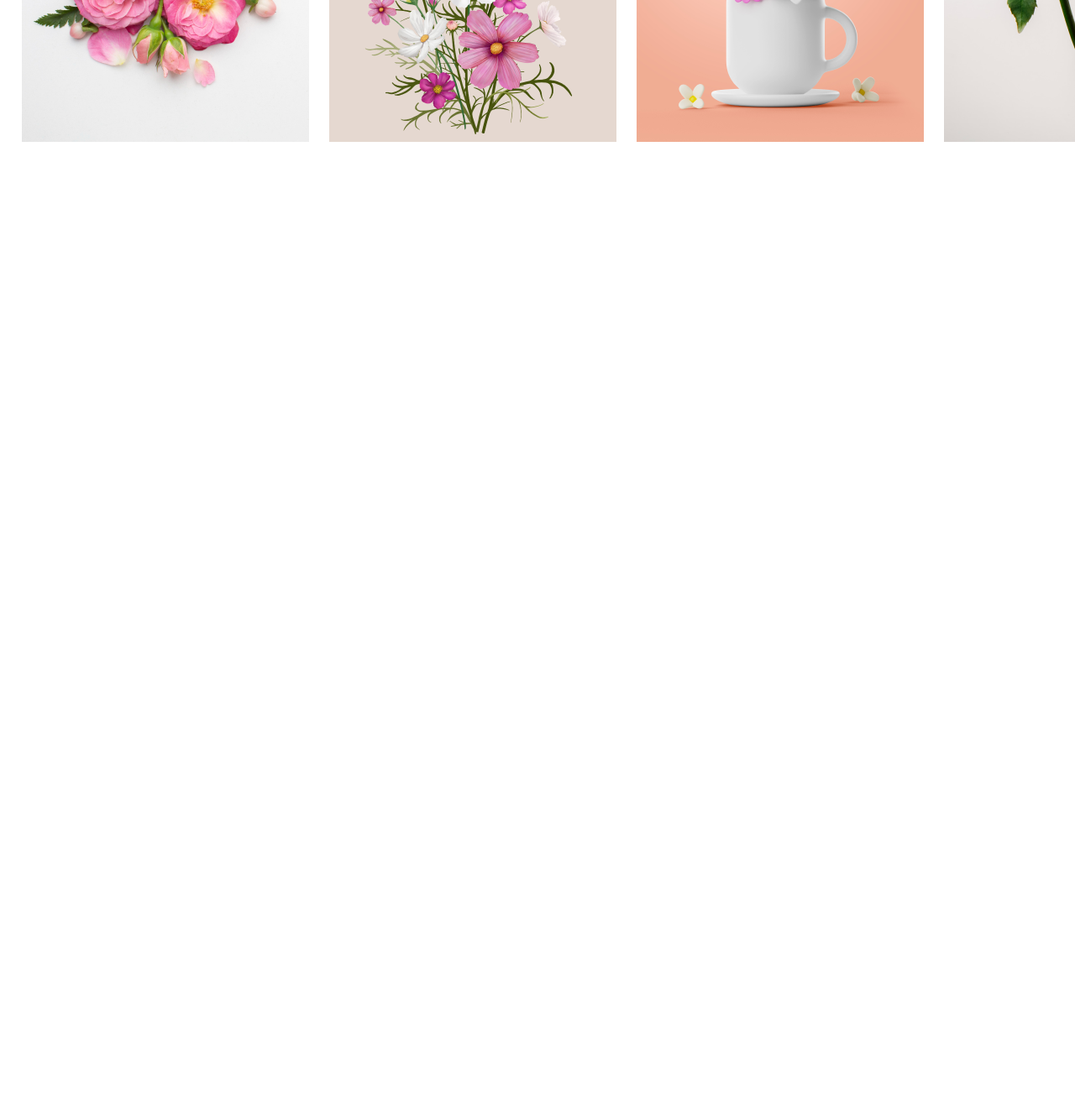
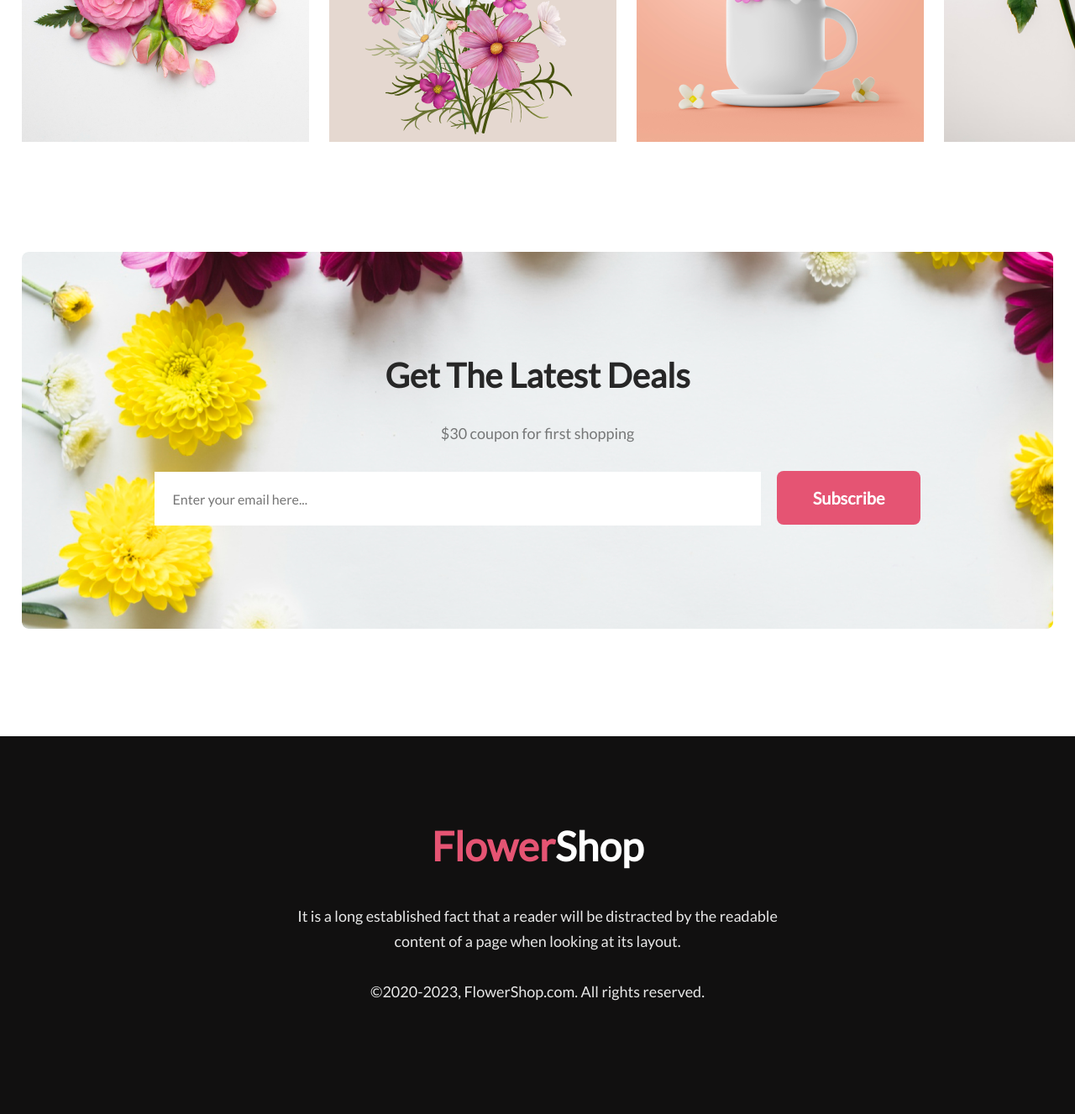
Before and after one commit to nayem-09/flower-shop, a plain HTML site: page index.html in a window 1280 px wide. Shown: the part 3559-4886 px from the top of the page at 84% size. Before the commit the page ends 3859 px from the top, so only its background shows below. Drawn offline with Linux system fonts and the light colour scheme.

Commit message:
all task compleated

```diff
--- a/index.html
+++ b/index.html
@@ -80,8 +80,26 @@
                       <div class="instaimgbox"><img src="images/Rectangle 5.png" alt=""></div>
                     <div class="imginstabox"><img  src="images/Rectangle 6.png" alt=""></div>
         </section>
+        <section class="hot-deals">
+               <div class="deals-heading-area">
+                <h3>Get The Latest Deals</h3>
+                <p>$30 coupon for first shopping</p>
+                <form>
+                    <input class="sub-input" type="text" placeholder="Enter your email here...">
+                    <input class="common-btn" type="submit" value="Subscribe">
+                </form>
+               </div>
+
+        </section>
     </main>
     <footer>
+        <div class="main-footer">
+            <div class="footer-content">
+            <h3><span class="alien-word">Flower</span>Shop</h3>
+            <p>It is a long established fact that a reader will be distracted by the readable <br> content of a page when looking at its layout.</p>
+            <p class="mini">&copy;2020-2023, FlowerShop.com. All rights reserved. </p>
+        </div>
+        </div>
 
     </footer>
 </body>
--- a/styles/style.css
+++ b/styles/style.css
@@ -1,24 +1,21 @@
-*{
-    font-family: 'Lato', sans-serif;
+* {
+  font-family: "Lato", sans-serif;
   margin: 0;
 
   padding: 0;
-
 }
-.alien-word{
-    color: #E55473;
+.alien-word {
+  color: #e55473;
 }
 
 /*header/banner section start*/
-.banner-area{
-
-
+.banner-area {
   height: 850px;
   margin: 0 auto;
-    background: rgba(229, 84, 115, 0.10);
+  background: rgba(229, 84, 115, 0.1);
   overflow: hidden;
 }
-.banner-container{
+.banner-container {
   max-width: 1440px;
   width: 96%;
   margin: 0 auto;
@@ -29,74 +26,68 @@
   display: flex;
   align-items: center;
 }
-.banner-content{
+.banner-content {
   width: 708px;
 }
-.banner-heading{
+.banner-heading {
   color: #272727;
   font-size: 80px;
   font-weight: 800;
 }
-.bannerp{
-    color: rgba(39, 39, 39, 0.60);
+.bannerp {
+  color: rgba(39, 39, 39, 0.6);
   font-size: 18px;
   font-weight: 400;
   line-height: 30px;
   width: 634px;
   padding: 32px 0;
 }
-.common-btn{
-    color: #FFF;
+.common-btn {
+  color: #fff;
   font-size: 20px;
   font-weight: 700;
   border-radius: 8px;
-    background: #E55473;
+  background: #e55473;
   padding: 20px 43px;
   border: 0;
 }
 
 /*header/banner section end*/
 
-
-
 /* featured flower section start*/
-.featured-container{
+.featured-container {
   height: 952px;
   padding-top: 178px;
-    color: #FFF;
-
+  color: #fff;
 }
 
-.featured-heading{
-
+.featured-heading {
   width: 594px;
   margin: auto;
 }
-.featured-h1{
+.featured-h1 {
   color: #272727;
   text-align: center;
   font-size: 40px;
   font-weight: 800;
   margin-bottom: 24px;
-
 }
-.fe-p{
-    color: rgba(39, 39, 39, 0.60);
+.fe-p {
+  color: rgba(39, 39, 39, 0.6);
   text-align: center;
   font-size: 18px;
   font-weight: 400;
   line-height: 30px;
   margin-bottom: 48px;
 }
-.featured-flowers{
+.featured-flowers {
   display: flex;
   max-width: 1440px;
   width: 96%;
   gap: 24px;
   margin: auto;
-
 }
-.bgf{
+.bgf {
   width: 464px;
   height: 538px;
   border-radius: 300px 300px 0px 0px;
@@ -104,27 +95,24 @@
   display: flex;
   justify-content: center;
   position: relative;
-    background: #FFF8F3;
+  background: #fff8f3;
   box-shadow: 0px 4px 4px 0px rgba(0, 0, 0, 0.25);
 }
-.bgf img{
-
+.bgf img {
   position: absolute;
   bottom: 0;
 }
-.featured-fl1{
+.featured-fl1 {
   background: rgba(167, 33, 98, 0.15);
 }
-.featured-fl2{
+.featured-fl2 {
   background: rgba(5, 151, 160, 0.15);
 }
-.featured-fl3{
+.featured-fl3 {
   background: rgba(71, 125, 17, 0.15);
-
 }
 
-
-.ul{
+.ul {
   display: flex;
   list-style: none;
   justify-content: center;
@@ -141,9 +129,9 @@
 /* featured flower section end */
 
 /*customer satisfaction section start*/
-.customer-satisfaction{
+.customer-satisfaction {
   max-width: 1440px;
-     width:96% ;
+  width: 96%;
   height: 320px;
   flex-shrink: 0;
   border-radius: 8px;
@@ -153,7 +141,7 @@
   gap: 100px;
   align-items: center;
   margin: 0 auto;
-     color: rgba(39, 39, 39, 0.80);
+  color: rgba(39, 39, 39, 0.8);
   text-align: center;
   font-size: 24px;
   font-weight: 600;
@@ -162,12 +150,12 @@
 /*end*/
 
 /*hot deal section start*/
-.hot-deal{
+.hot-deal {
   height: 620px;
-    background: #E554730D;
+  background: #e554730d;
   margin: 128px auto;
 }
-.hot-deal-container{
+.hot-deal-container {
   max-width: 1440px;
   width: 96%;
   height: 100%;
@@ -177,53 +165,134 @@
   align-items: center;
   gap: 186px;
 }
-.hot-deal-content{
+.hot-deal-content {
   width: 594px;
   text-align: center;
 }
-.hot-deal-content h3{
+.hot-deal-content h3 {
   color: #272727;
   font-size: 40px;
   font-weight: 800;
 }
-.hot-deal-content p{
-    color: rgba(39, 39, 39, 0.60);
+.hot-deal-content p {
+  color: rgba(39, 39, 39, 0.6);
   font-size: 18px;
   font-style: normal;
   font-weight: 400;
   line-height: 30px;
-    margin-top:24px ;
-    margin-bottom:52px ;
+  margin-top: 24px;
+  margin-bottom: 52px;
 }
 
 /*end*/
-.instagram-container{
+
+/*instagram photo section start*/
+
+.instagram-container {
   max-width: 1440px;
   width: 96%;
   margin: auto;
 }
 
-.insta-content{
+.insta-content {
   width: 594px;
   text-align: center;
   margin: auto;
   padding-bottom: 48px;
 }
-.insta-content h3{
+.insta-content h3 {
   color: #272727;
   font-size: 40px;
   font-style: normal;
   font-weight: 800;
 }
-.insta-content p{
-    color: rgba(39, 39, 39, 0.60);
+.insta-content p {
+  color: rgba(39, 39, 39, 0.6);
   font-size: 18px;
   font-weight: 400;
   line-height: 30px;
+}
+.images-insta {
+  display: flex;
+  gap: 24px;
+  margin-bottom: 128px;
+}
+
+/*end */
+
+/* deal section */
+.hot-deals {
+  max-width: 1440px;
+  width: 96%;
+  height: 449px;
+  margin: auto;
+  border-radius: 8px;
+  background: url("../images/Rectangle 9.png");
+  background-repeat: no-repeat;
+  display: flex;
+  justify-content: center;
+  align-items: center;
+}
+.deals-heading-area {
+  text-align: center;
+}
+
+.deals-heading-area h3 {
+  color: #272727;
+  font-size: 40px;
+  font-weight: 800;
+}
+.deals-heading-area p {
+  color: rgba(39, 39, 39, 0.6);
+  text-align: center;
+  font-size: 18px;
+  font-weight: 400;
+  line-height: 30px;
+  padding: 30px;
+}
+.sub-input {
+  width: 700px;
+  height: 64px;
+  padding-left: 22px;
+  border: none;
+  margin-right: 16px;
+  color: rgba(39, 39, 39, 0.6);
+  font-size: 16px;
+  font-weight: 400;
+}
+/*end*/
+
+/*footersection*/
+
+.main-footer {
+  height: 450px;
+  margin-top: 128px;
+  background: #111010;
+  display: flex;
+  align-items: center;
+  justify-content: center;
+
+
 
 }
-.images-insta{
-   display: flex;
-   gap: 24px;
-   margin-bottom:128px ;
+.footer-content{
+    text-align: center;
 }
+.footer-content h3{
+     color: #fff;
+    font-size: 48px;
+    font-weight: 800;
+    margin-bottom: 40px;
+}
+.footer-content p{
+    color: rgba(255, 255, 255, 0.90);
+    font-size: 18px;
+    font-weight: 400;
+    line-height: 30px;
+    margin-bottom: 30px;
+}
+.mini{
+    color: rgba(255, 255, 255, 0.40);
+    font-size: 16px;
+    font-weight: 400;
+}
```
Lines whose indentation alone changed are shown as unchanged.
